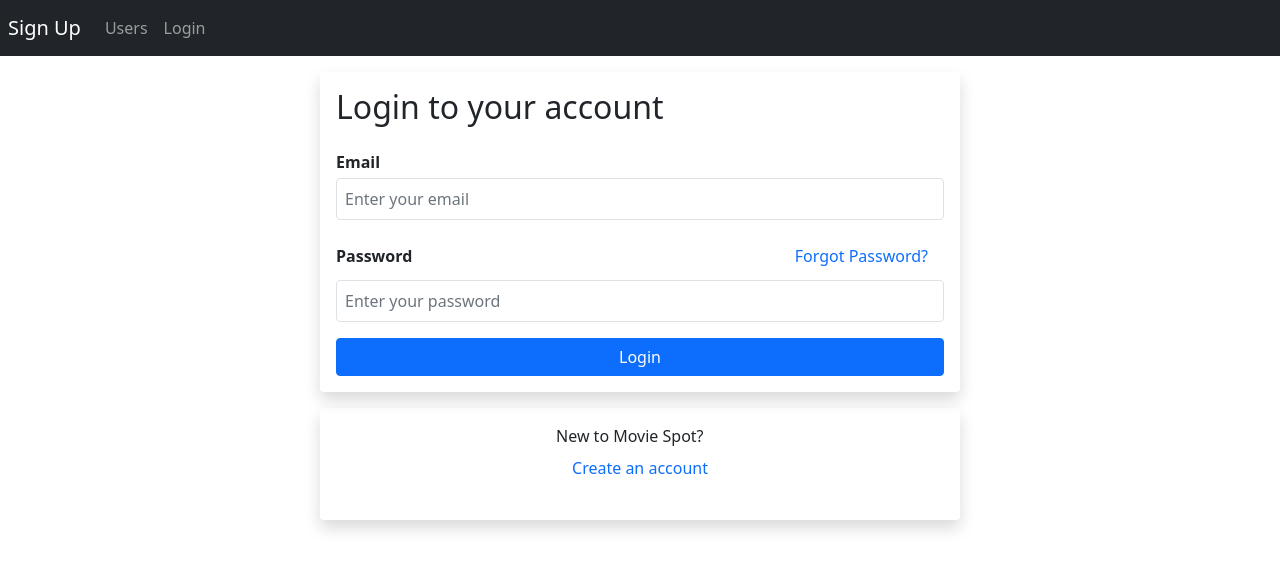
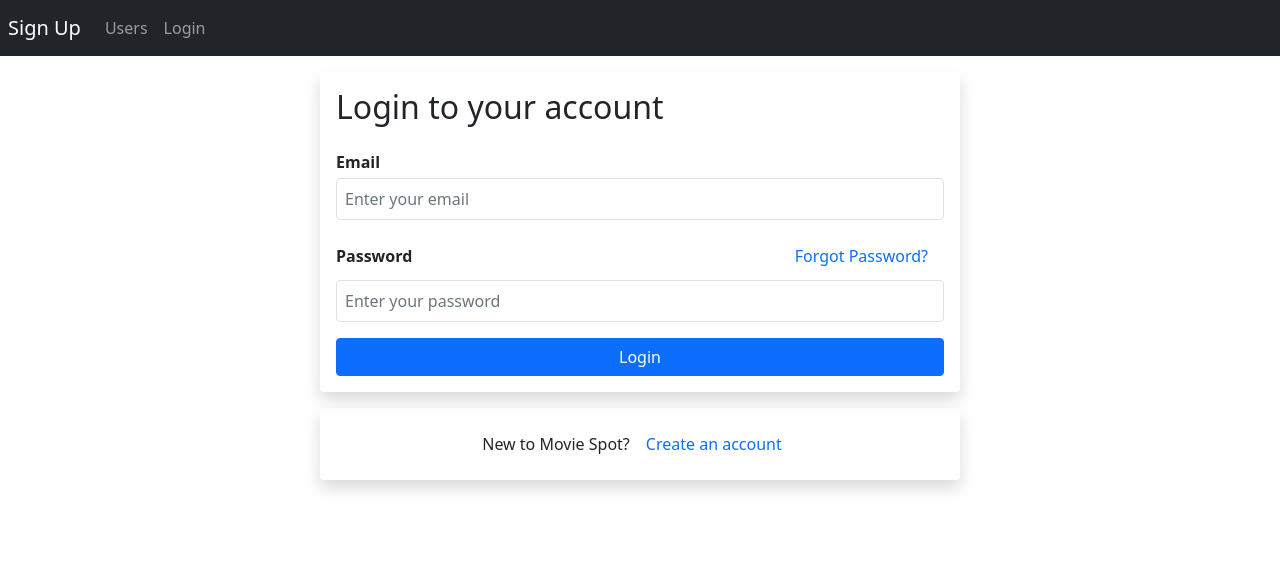
Before and after one commit to Monoametsi/react-tut, a React (Create React App) app: page /login in a window 1280 px wide. Shown: the top 570 px of the page. Built offline with nearby package versions, Linux system fonts and the light colour scheme.

Commit message:
Added changes

```diff
--- a/src/components/input-field.js
+++ b/src/components/input-field.js
@@ -4,6 +4,7 @@ function Input_field(prop){
 
     return (
         <div className="mb-3">
+
           {
           prop.label === "Password" ?
             <div className="d-flex justify-content-between align-items-center">
--- a/src/pages/login.js
+++ b/src/pages/login.js
@@ -22,10 +22,10 @@ function Login(){
                 </div>
             </div>
 
-            <div className="d-flex justify-content-center container-sm shadow rounded p-3 mt-3 w-50">
-                <div className="">
-                    <p> New to Movie Spot? <Link to="/sign-up" className="form-link text-primary nav-link">Create an account</Link> </p>
-                </div>
+            <div className="d-flex justify-content-center align-items-center container-sm shadow rounded p-3 mt-3 w-50">
+
+                    <div className="d-flex align-items-center"> New to Movie Spot? <Link to="/" className="form-link text-primary nav-link">Create an account</Link> </div>
+
             </div>
         </div>
     )
```
